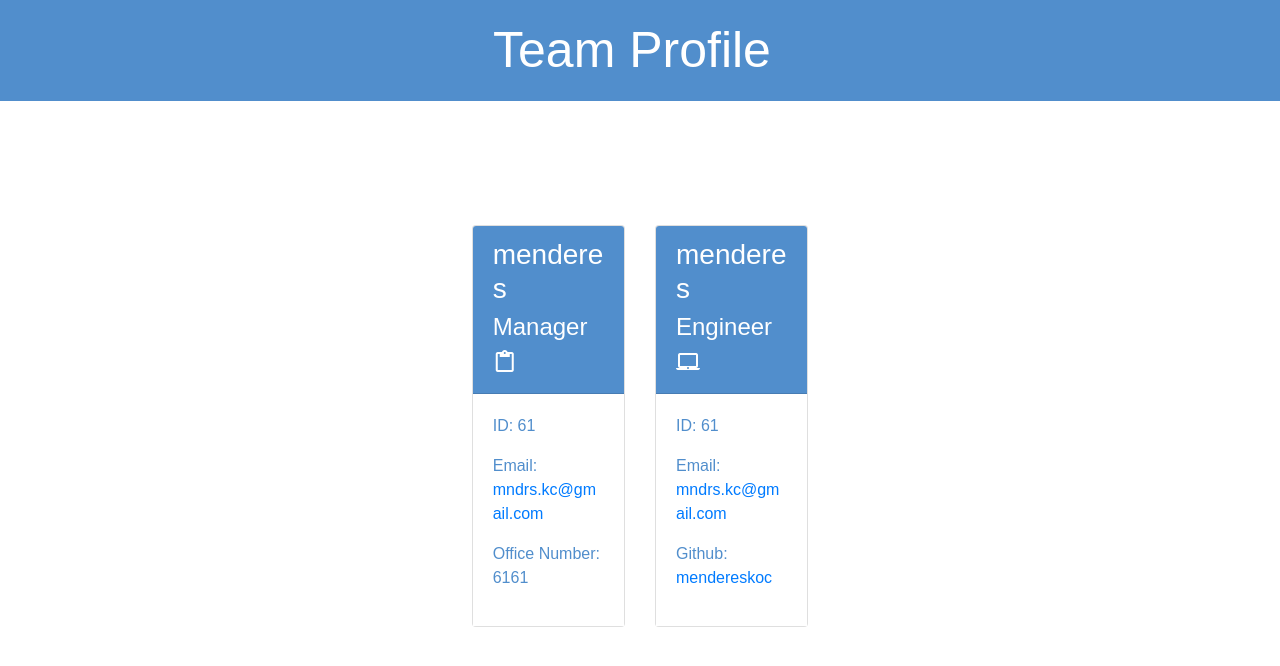
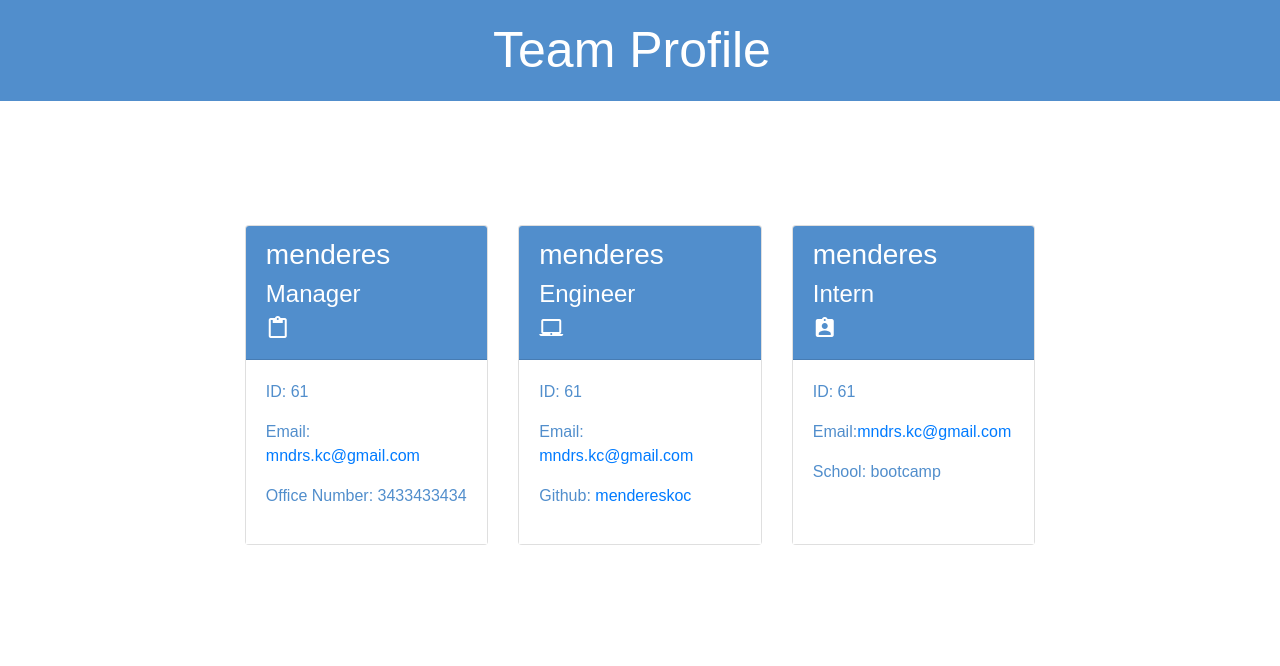
Before and after one commit to MenderesKoc/Team-Profile-generator, a plain HTML site: page dist/index.html in a window 1280 px wide. Drawn offline with nearby package versions, Linux system fonts and the light colour scheme.

Commit message:
created README.md

```diff
--- a/dist/index.html
+++ b/dist/index.html
@@ -31,7 +31,7 @@
             <div class="card-body">
                 <p class="id">ID: 61</p>
                 <p class="email">Email: <a href="mailto:mndrs.kc@gmail.com">mndrs.kc@gmail.com</a></p>
-                <p class="office">Office Number: 6161</p>
+                <p class="office">Office Number: 3433433434</p>
             </div>
         </div>
     </div>
@@ -50,6 +50,20 @@
         </div>
     </div>
 
+    <div class="col-4 mt-4">
+        <div class="card h-100">
+            <div class="card-header">
+                <h3>menderes</h3>
+                <h4>Intern</h4><i class="material-icons">assignment_ind</i>
+            </div>
+            <div class="card-body">
+                <p class="id">ID: 61</p>
+                <p class="email">Email:<a href="mailto:mndrs.kc@gmail.com">mndrs.kc@gmail.com</a></p>
+                <p class="school">School: bootcamp</p>
+            </div>
+    </div>
+</div>
+
               </div>
           </div>
       </main>
```
Also changed, not shown: 1 other file.
